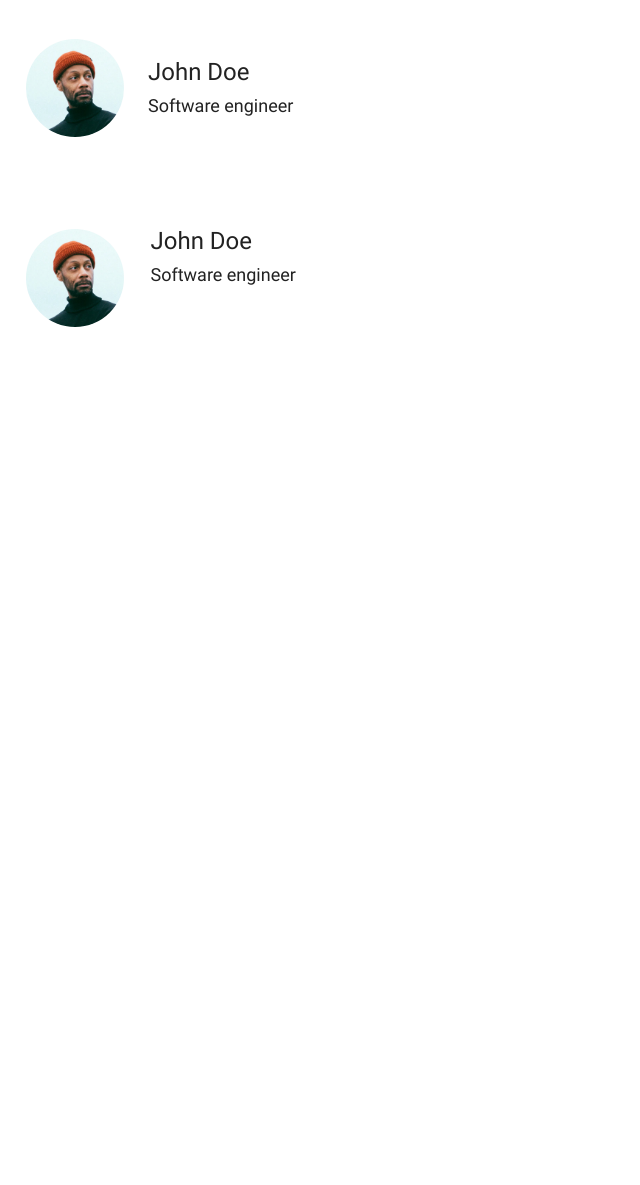
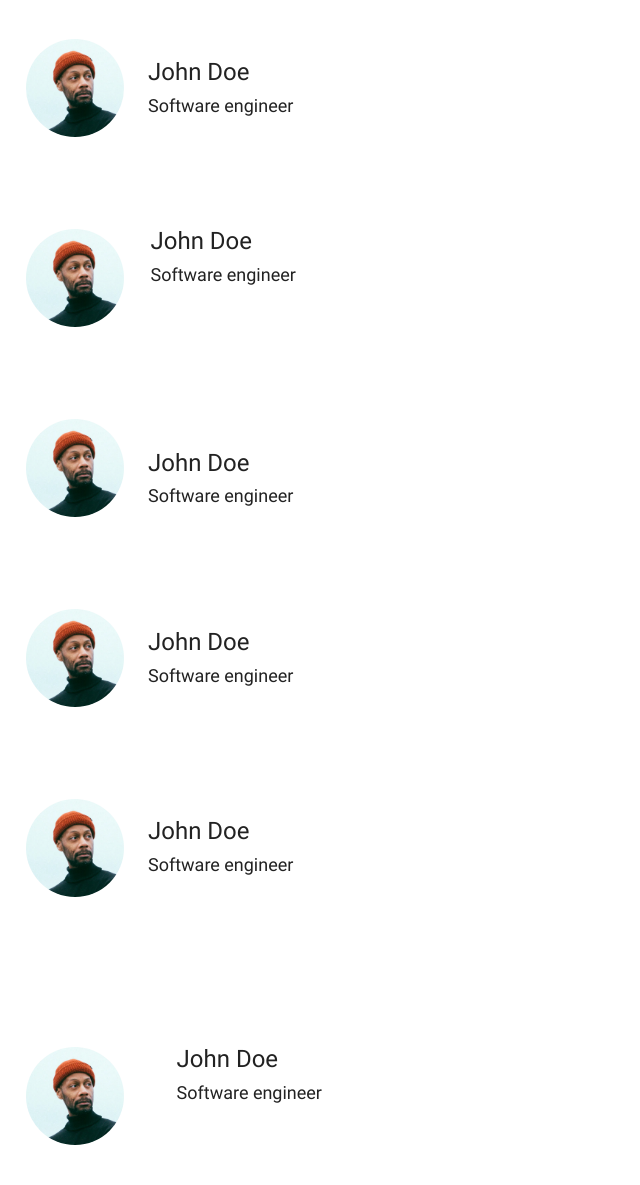
Before and after one commit to profx16/Free-Work, a plain HTML site: page index.html in a window 1280 px wide. Shown: the part 405-1590 px from the top of the page, without its empty margins (0-640 px from the left). Before the commit the page ends 800 px from the top, so only its background shows below. Drawn offline with Linux system fonts and the light colour scheme.

Commit message:
added more variants

```diff
--- a/css/general.css
+++ b/css/general.css
@@ -19,6 +19,7 @@ img {
 h3 {
     font-size: 2.4rem;
     line-height: 1.16;
+    padding-bottom: 9px;
 }
 
 p {
@@ -34,9 +35,6 @@ p {
     padding: 35px 25px;
 }
 
-.container_flex h3 {
-    margin: 0 0 9px 0;
-}
 .container_flex {
     display: flex;
     justify-content: left;
@@ -57,10 +55,6 @@ p {
 
 .container_float div {
     padding: 25px 123px;
-}
-
-.container_float h3 {
-    padding-bottom: 9px;
 }
 
 /* Grid */
@@ -88,10 +82,6 @@ p {
     grid-area: name;
 }
 
-.container_grid h3 {
-    padding-bottom: 9px;
-}
-
 /* Inline-block */
 
 .container_inline-block {
@@ -107,6 +97,55 @@ p {
     display: inline-block;
 }
 
-.container_inline-block h3 {
-    padding-bottom: 9px;
+/* table */
+
+.container_table {
+    width: 808px;
+    padding: 35px 25px;
 }
+
+.container_table td:first-child {
+    padding-right: 23px;
+}
+
+.container_table p {
+    margin-bottom: 11px;
+}
+
+/* position */
+
+.container_position {
+    width: 808px;
+    padding: 35px 25px;
+    position: relative;
+    left: 0;
+    right: 0;
+    top: 0;
+}
+
+.container_position div {
+    position: absolute;
+    left: 148px;
+    top: 56px;
+
+}
+
+/* transform */
+
+.container_transform {
+    width: 808px;
+    padding: 35px 25px;
+}
+
+.container_transform div {
+    transform: translate(123px, -80px);
+}
+
+/* columns */
+
+.container_columns {
+    width: 808px;
+    padding: 35px 25px;
+    columns: 127px 6;
+    column-gap: 0;
+}
--- a/index.html
+++ b/index.html
@@ -8,10 +8,10 @@
     <title>Free WorK</title>
     <link rel="stylesheet" href="css/index.css">
 
-    <!-- таблицы, -->
 </head>
 
 <body>
+
     <!-- Вариант 1 Flex -->
 
     <section class="flex">
@@ -76,10 +76,36 @@
         </section>
     </section>
 
-    <!-- Вариант 5 -->
+    <!-- Вариант 5 table -->
 
-    <!-- <section class="5">
-        <section class="container5">
+    <section class="table">
+        <section class="container_table">
+            <table>
+                <tr>
+                    <td rowspan="2">
+                        <img src="img/man.jpg" alt="man">
+                    </td>
+                    <td>
+                        <h3>
+                            John Doe
+                        </h3>
+                    </td>
+                </tr>
+                <tr>
+                    <td>
+                        <p>
+                            Software engineer
+                        </p>
+                    </td>
+                </tr>
+            </table>
+        </section>
+    </section>
+
+    <!-- Вариант 6 position-->
+
+    <section class="position">
+        <section class="container_position">
             <img src="img/man.jpg" alt="man">
             <div>
                 <h3>
@@ -90,9 +116,39 @@
                 </p>
             </div>
         </section>
-    </section> -->
+    </section>
 
-    <!-- Вариант 6 -->
+    <!-- Вариант 7 transform -->
+
+    <section class="transform">
+        <section class="container_transform">
+            <img src="img/man.jpg" alt="man">
+            <div>
+                <h3>
+                    John Doe
+                </h3>
+                <p>
+                    Software engineer
+                </p>
+            </div>
+        </section>
+    </section>
+
+    <!-- Вариант 8  columns-->
+
+    <section class="columns">
+        <section class="container_columns">
+            <img src="img/man.jpg" alt="man">
+            <div>
+                <h3>
+                    John Doe
+                </h3>
+                <p>
+                    Software engineer
+                </p>
+            </div>
+        </section>
+    </section>
 
 </body>
 
```
